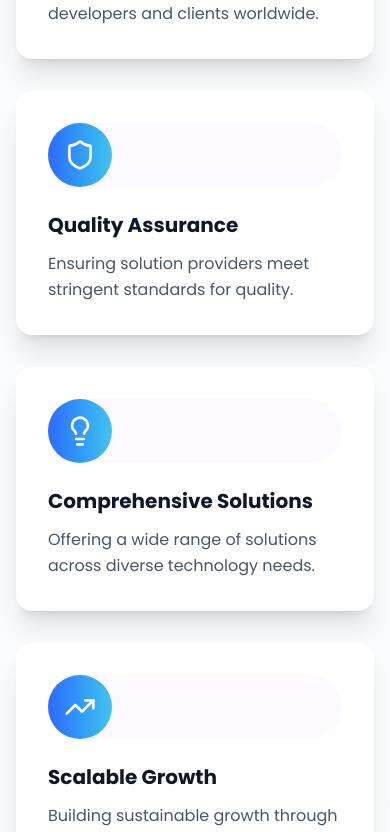
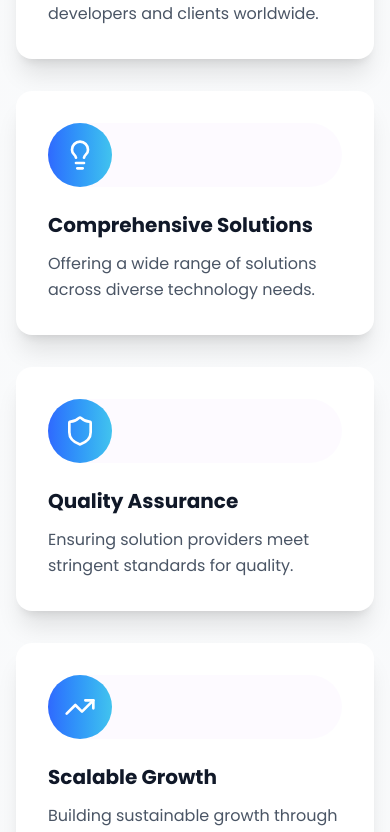
Before and after one commit to Imalsha-karunarathna/TechBusinessPro, a Next.js app in the folder tech-business-pro/: page / in a window 390 px wide. Shown: the part 3010-3842 px from the top of the page. Built offline with nearby package versions, Linux system fonts and the light colour scheme; no server answers; the database is empty; what drizzle-zod would draw is missing.

Commit message:
change eoi image psotion and some ui changes

```diff
--- a/tech-business-pro/src/components/AboutSection.tsx
+++ b/tech-business-pro/src/components/AboutSection.tsx
@@ -113,6 +113,22 @@ const AboutSection = () => {
 
             <div className="bg-white p-8 rounded-2xl shadow-xl transform transition-all duration-300 hover:shadow-2xl hover:-translate-y-2 group">
               <div className="mb-6 relative">
+                <div className="absolute inset-0 bg-purple-100  rounded-full opacity-20 group-hover:scale-110 transition-transform duration-300"></div>
+                <div className="relative h-16 w-16 bg-gradient-to-r from-[#3069FE] to-[#42C3EE] rounded-full flex items-center justify-center">
+                  <Lightbulb className="h-8 w-8 text-white" />
+                </div>
+              </div>
+              <h3 className="font-bold text-xl text-gray-900 group-hover:text-[#3069FE] transition-colors">
+                Comprehensive Solutions
+              </h3>
+              <p className="text-gray-600 mt-3 leading-relaxed">
+                Offering a wide range of solutions across diverse technology
+                needs.
+              </p>
+            </div>
+
+            <div className="bg-white p-8 rounded-2xl shadow-xl transform transition-all duration-300 hover:shadow-2xl hover:-translate-y-2 group">
+              <div className="mb-6 relative">
                 <div className="absolute inset-0 bg-purple-100 rounded-full opacity-20 group-hover:scale-110 transition-transform duration-300"></div>
                 <div className="relative h-16 w-16 bg-gradient-to-r from-[#3069FE] to-[#42C3EE] rounded-full flex items-center justify-center">
                   <Shield className="h-8 w-8 text-white" />
@@ -124,22 +140,6 @@ const AboutSection = () => {
               <p className="text-gray-600 mt-3 leading-relaxed">
                 Ensuring solution providers meet stringent standards for
                 quality.
-              </p>
-            </div>
-
-            <div className="bg-white p-8 rounded-2xl shadow-xl transform transition-all duration-300 hover:shadow-2xl hover:-translate-y-2 group">
-              <div className="mb-6 relative">
-                <div className="absolute inset-0 bg-purple-100  rounded-full opacity-20 group-hover:scale-110 transition-transform duration-300"></div>
-                <div className="relative h-16 w-16 bg-gradient-to-r from-[#3069FE] to-[#42C3EE] rounded-full flex items-center justify-center">
-                  <Lightbulb className="h-8 w-8 text-white" />
-                </div>
-              </div>
-              <h3 className="font-bold text-xl text-gray-900 group-hover:text-[#3069FE] transition-colors">
-                Comprehensive Solutions
-              </h3>
-              <p className="text-gray-600 mt-3 leading-relaxed">
-                Offering a wide range of solutions across diverse technology
-                needs.
               </p>
             </div>
 
--- a/tech-business-pro/src/components/PartnerSection.tsx
+++ b/tech-business-pro/src/components/PartnerSection.tsx
@@ -159,13 +159,13 @@ export function PartnerSection() {
         <div className="flex flex-col lg:flex-row justify-center items-start gap-8 lg:gap-12">
           <div className="w-full lg:w-5/12">
             {/* EOI Image */}
-            <div className="relative mb-20 mt-20 rounded-2xl overflow-hidden shadow-xl transform transition-all hover:scale-105 duration-300">
+            <div className="relative mb-10 mt-20 rounded-2xl  overflow-hidden shadow-xl transform transition-all hover:scale-105 duration-300">
               <img
                 src="../assets/eoi-image.jpg"
                 alt="Partnership collaboration"
                 width={600}
                 height={400}
-                className="w-full h-64 lg:h-80 object-cover"
+                className="w-full h-64 lg:h-100 object-cover"
               />
               <div className="absolute inset-0 bg-gradient-to-t from-black/50 to-transparent"></div>
               <div className="absolute bottom-6 left-6 text-white">
@@ -238,7 +238,7 @@ export function PartnerSection() {
             <Card className="border-none shadow-xl overflow-hidden">
               <CardHeader className="bg-gradient-to-r from-[#3069FE] to-[#42C3EE] text-white p-8 rounded-xl">
                 <CardTitle className="text-2xl font-bold">
-                  Expression of Interest
+                  Expression of Interest to Become a Partner
                 </CardTitle>
                 <CardDescription className="text-white text-opacity-90">
                   Fill out the form below to join our partner network
@@ -629,7 +629,7 @@ export function PartnerSection() {
                               <div className="flex-1 min-w-0">
                                 <FormLabel
                                   htmlFor="accept_privacy"
-                                  className="text-sm text-gray-700 flex flex-wrap gap-1"
+                                  className="text-sm text-gray-700 flex flex-wrap gap-1 whitespace-nowrap"
                                 >
                                   I confirm that I have read, understood and
                                   accept the terms and conditions in the{' '}
```
Also changed, not shown: 1 other file (tests, documents, lock files or other folders).
